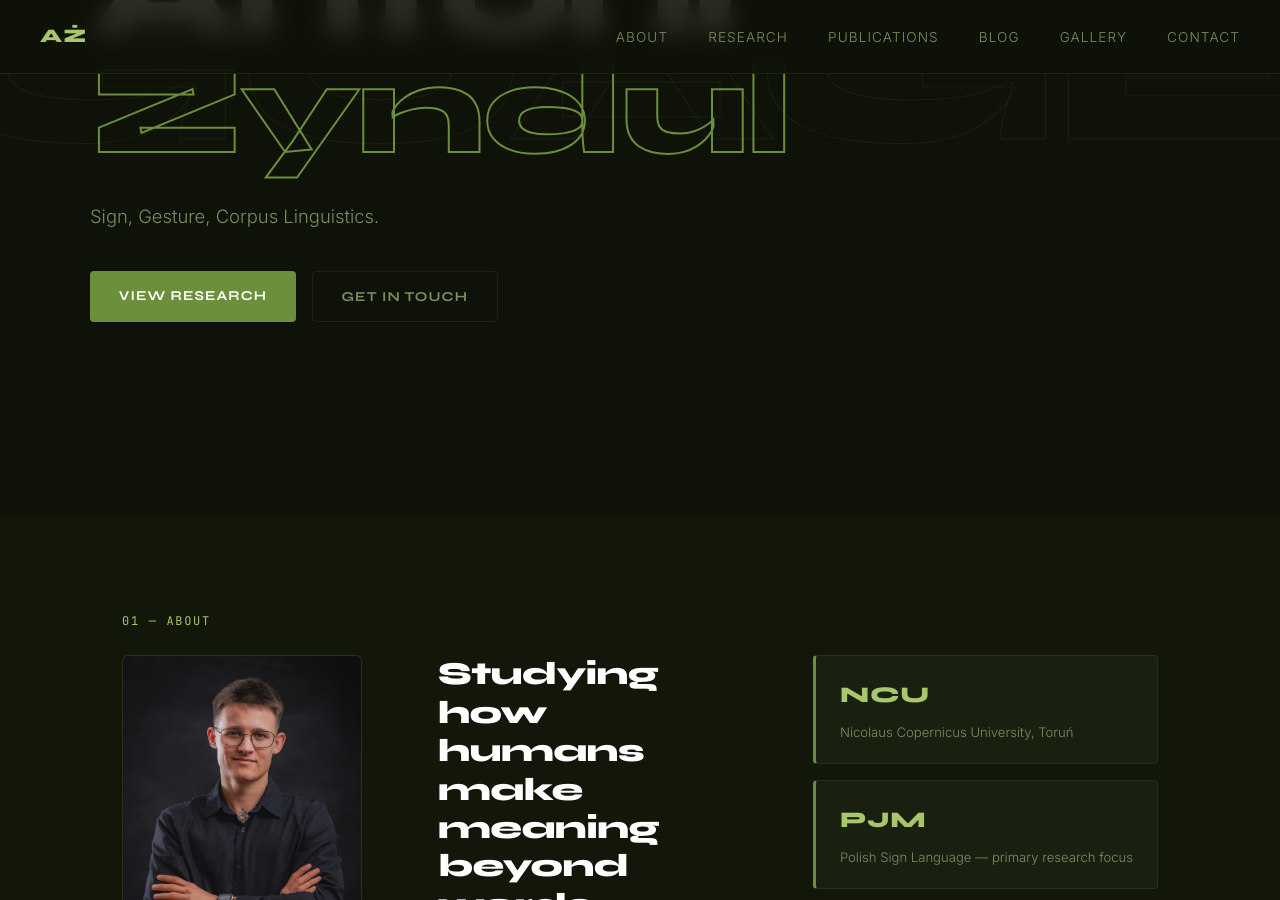
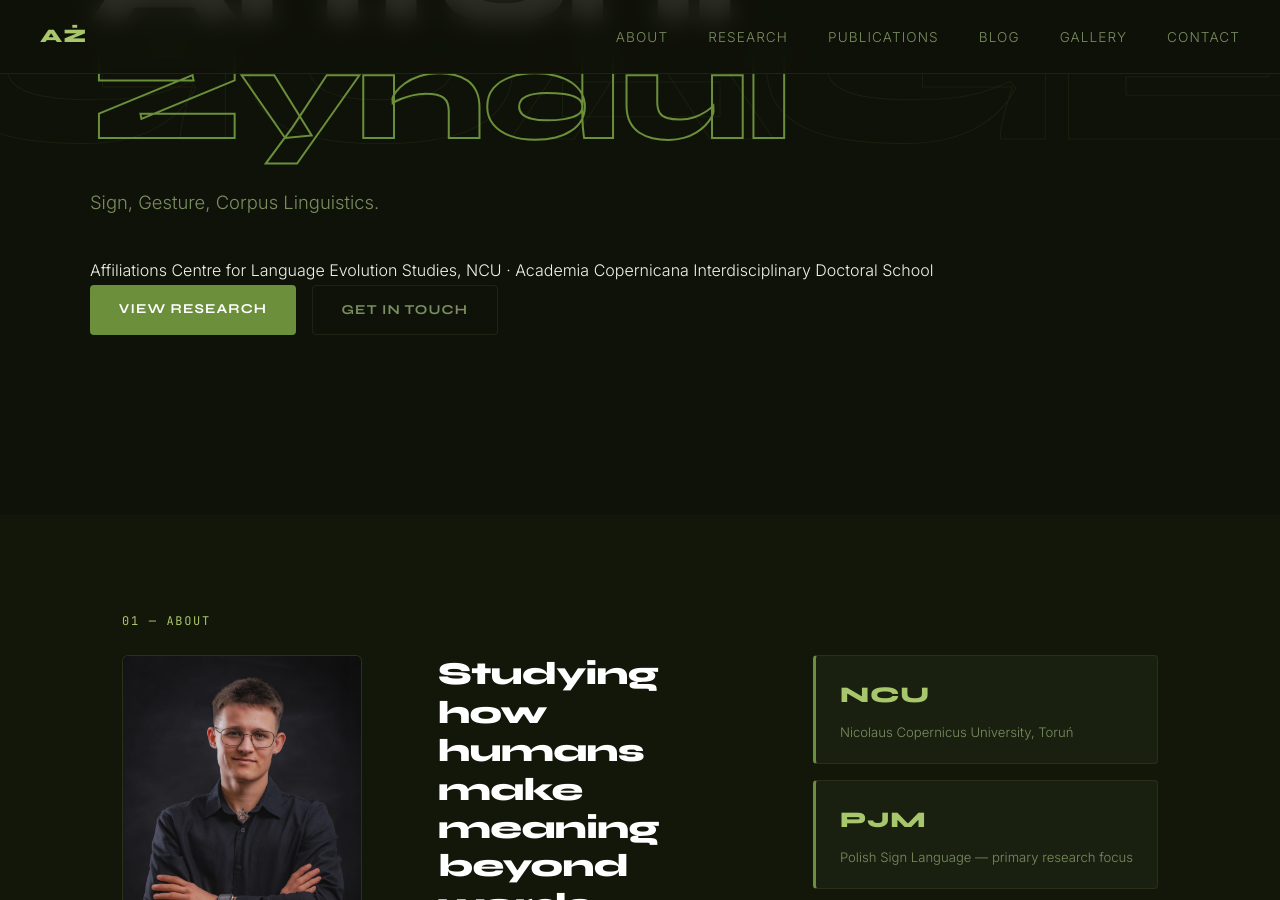
Before and after one commit to antonizyndul/antonizyndul.github.io, a Jekyll site: the page built from index.html, in a window 1280 px wide and 900 px high, scrolled down 385 px. Built offline with Jekyll 4.4.1, drawn with Linux system fonts in a browser that asks for light colours.

Commit message:
Update index.html

```diff
--- a/index.html
+++ b/index.html
@@ -8,6 +8,12 @@ layout: default
       <p class="hero-eyebrow">Researcher · Cognitive Science & Linguistics</p>
       <h1 class="hero-name">Antoni<br><span class="name-accent">Żyndul</span></h1>
       <p class="hero-tagline">Sign, Gesture, Corpus Linguistics.</p>
+      <div class="hero-affiliations">
+        <span class="affil-label">Affiliations</span>
+        <a href="https://cles.umk.pl" target="_blank" class="affil-link">Centre for Language Evolution Studies, NCU</a>
+        <span class="affil-sep">·</span>
+        <span class="affil-link">Academia Copernicana Interdisciplinary Doctoral School</span>
+      </div>
       <div class="hero-cta">
         <a href="#research" class="btn btn-primary">View Research</a>
         <a href="#contact" class="btn btn-ghost">Get in Touch</a>
```
